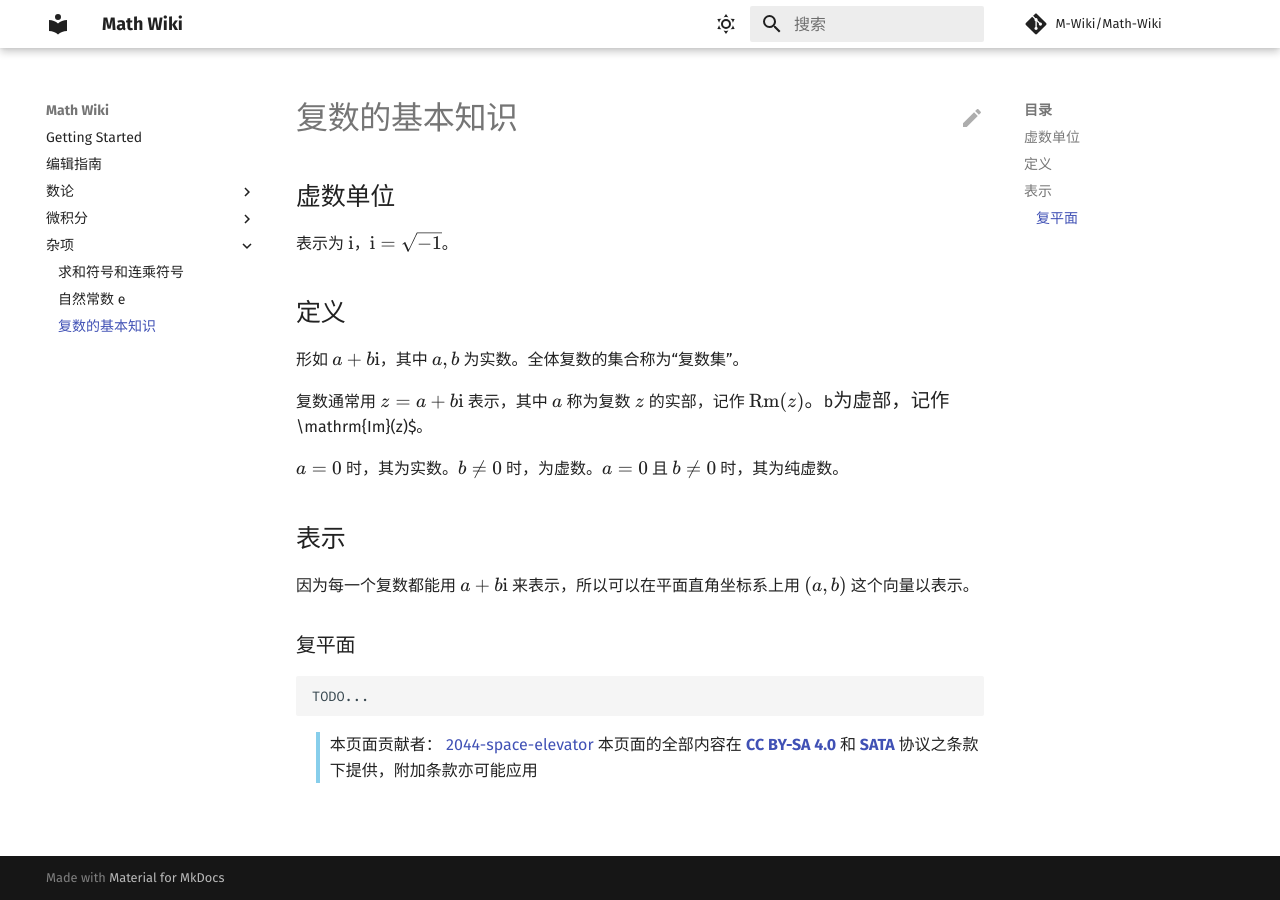
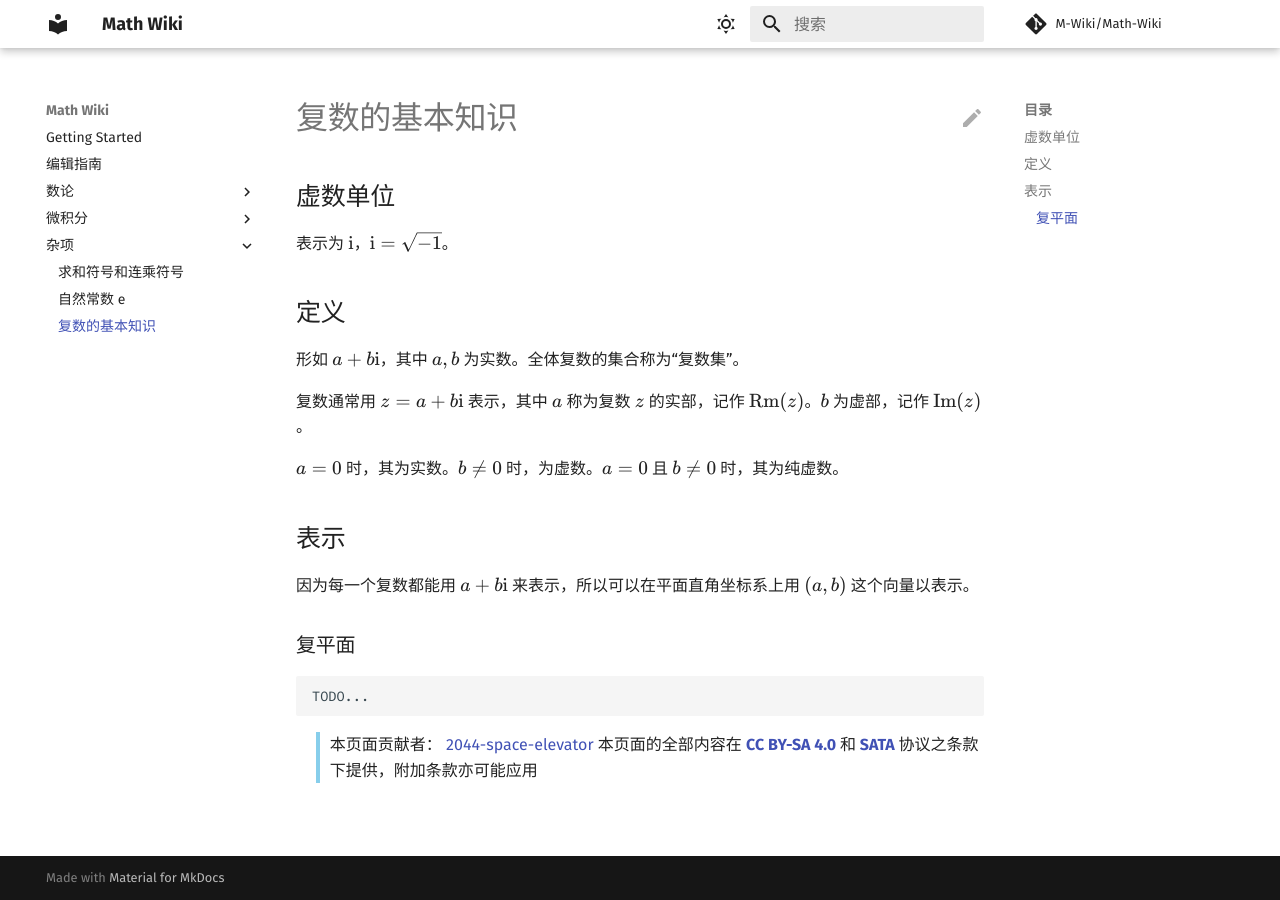
Before and after one commit to M-Wiki/Math-Wiki, an MkDocs documentation site: the page built from docs/others/imagine_number.md, in a window 1280 px wide. Built offline with MkDocs 1.6.1 and Material for MkDocs 9.7.7, drawn with Linux system fonts in a browser that asks for light colours; comment, search, counter and statistics services are not loaded.

```diff
--- a/docs/others/imagine_number.md
+++ b/docs/others/imagine_number.md
@@ -8,7 +8,7 @@ author: 2044-space-elevator
 
 形如 $a+b\rm{i}$，其中 $a,b$ 为实数。全体复数的集合称为“复数集”。
 
-复数通常用 $z=a+b\rm{i}$ 表示，其中 $a$ 称为复数 $z$ 的实部，记作 $\mathrm{Rm}(z)。$b$ 为虚部，记作 $\mathrm{Im}(z)$。
+复数通常用 $z=a+b\rm{i}$ 表示，其中 $a$ 称为复数 $z$ 的实部，记作 $\mathrm{Rm}(z)$。$b$ 为虚部，记作 $\mathrm{Im}(z)$。
 
 $a=0$ 时，其为实数。$b\ne 0$ 时，为虚数。$a=0$ 且 $b\ne 0$ 时，其为纯虚数。
 
```
